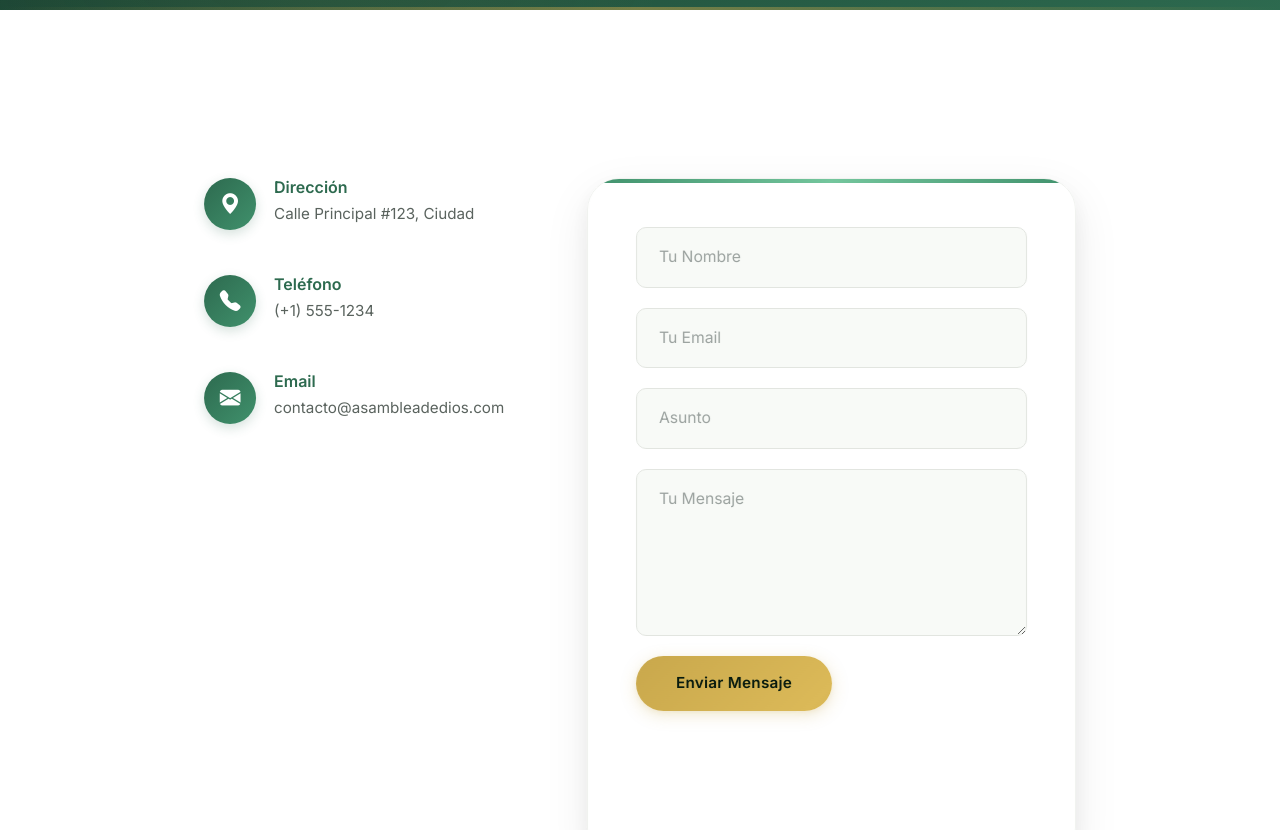
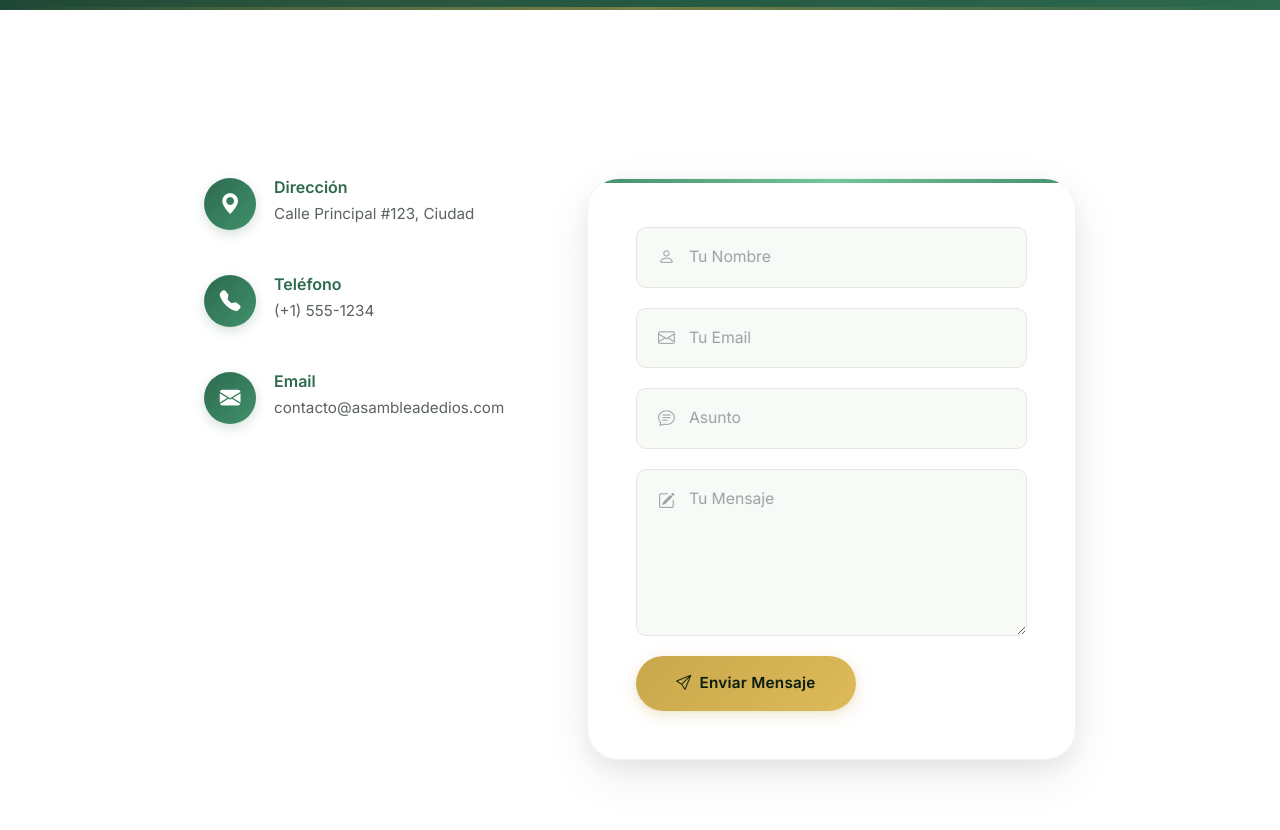
Before and after one commit to gerargram2006/Pagina-Iglesia, a React (Vite) app: page /contacto in a window 1280 px wide. Shown: the part 400-1230 px from the top of the page. Built offline with nearby package versions, Linux system fonts and the light colour scheme.

Commit message:
Conectar formulario de contacto con la API del backend

```diff
--- a/src/components/ContactSection.jsx
+++ b/src/components/ContactSection.jsx
@@ -1,96 +1,101 @@
-/**
- * Componente ContactSection - Sección de contacto.
- *
- * Muestra información de contacto de la iglesia y un formulario para
- * enviar mensajes. Se usa en Home (sección) y en /contacto (página completa).
- *
- * Props:
- *   @param {string} title    - Título de la sección (null para ocultar)
- *   @param {string} subtitle - Subtítulo descriptivo (null para ocultar)
- *   @param {string} id       - ID HTML para enlaces internos
- *
- * Estructura (2 columnas en desktop):
- *   - Izquierda: Datos de contacto (dirección, teléfono, email) con iconos.
- *   - Derecha: Formulario con campos nombre, email, asunto y mensaje.
- *
- * El formulario muestra un mensaje de confirmación temporal (3 segundos)
- * al enviar, usando la clase CSS ".show" para la animación de entrada/salida.
- *
- * Nota: El formulario actualmente solo muestra feedback visual.
- *       Para un sitio en producción, conectar con un servicio de email
- *       (EmailJS, Formspree, backend propio, etc.).
- */
-export default function ContactSection({ title = "Contacto", subtitle = "Estamos para servirte, escríbenos", id = "contacto" }) { // Exporta ContactSection con valores por defecto para cada prop
-    /**
-     * Maneja el envío del formulario de contacto.
-     * Previene el comportamiento por defecto del navegador y muestra
-     * un mensaje de confirmación temporal con animación CSS.
-     *
-     * @param {Event} e - Evento de envío del formulario
-     */
-    const handleSubmit = (e) => { // Define la función que maneja el evento de envío del formulario
-        e.preventDefault(); // Previene que el navegador recargue la página al enviar el formulario
-        const feedback = e.target.querySelector('.form-feedback'); // Busca el elemento de feedback dentro del formulario enviado
-        if (feedback) { // Verifica que el elemento de feedback exista
-            feedback.classList.add('show'); // Añade la clase CSS "show" para mostrar el mensaje de confirmación con animación
-            setTimeout(() => { // Programa un temporizador para ocultar el mensaje después de un tiempo
-                feedback.classList.remove('show'); // Remueve la clase "show" para ocultar el mensaje con animación de salida
-            }, 3000); // Espera 3000 milisegundos (3 segundos) antes de ocultar
-        } // Fin del if
-    }; // Fin de handleSubmit
+import { useState } from 'react';
+import { api } from '../api';
 
-    return ( // Retorna el JSX de la sección de contacto
-        <section id={id} className="section"> {/* Sección semántica con ID dinámico y clase de estilo estándar */}
-            <div className="container"> {/* Contenedor Bootstrap para centrar y limitar el ancho */}
-                {title && <h2 className="section-title" data-animate="fade-in-down">{title}</h2>} {/* Título condicional con animación fade-in-down */}
-                {subtitle && <p className="section-subtitle" data-animate="fade-in-up">{subtitle}</p>} {/* Subtítulo condicional con animación fade-in-up */}
-                <div className="row g-5 contact-wrapper"> {/* Fila de Bootstrap con gutter grande para separar columnas */}
-                    {/* Columna izquierda: Datos de contacto */}
-                    <div className="col-12 col-md-5"> {/* Columna de datos de contacto: completa en móvil, 5/12 en md */}
-                        <div className="contact-info"> {/* Contenedor para los ítems de información de contacto */}
-                            {/* Dirección */}
-                            <div className="contact-item" data-animate="fade-in-left"> {/* Ítem de contacto con animación de entrada desde la izquierda */}
-                                <span className="contact-icon"><i className="bi bi-geo-alt-fill" aria-hidden="true"></i></span> {/* Icono de ubicación de Bootstrap Icons */}
-                                <div> {/* Contenedor del texto del ítem */}
-                                    <h4>Dirección</h4> {/* Título del dato: Dirección */}
-                                    <p>Calle Principal #123, Ciudad</p> {/* Texto con la dirección de la iglesia */}
-                                </div> {/* Cierra el contenedor del texto */}
-                            </div> {/* Cierra el ítem de dirección */}
-                            {/* Teléfono */}
-                            <div className="contact-item" data-animate="fade-in-left"> {/* Ítem de contacto con animación fade-in-left */}
-                                <span className="contact-icon"><i className="bi bi-telephone-fill" aria-hidden="true"></i></span> {/* Icono de teléfono de Bootstrap Icons */}
-                                <div> {/* Contenedor del texto del ítem */}
-                                    <h4>Teléfono</h4> {/* Título del dato: Teléfono */}
-                                    <p>(+1) 555-1234</p> {/* Texto con el número de teléfono */}
-                                </div> {/* Cierra el contenedor del texto */}
-                            </div> {/* Cierra el ítem de teléfono */}
-                            {/* Email */}
-                            <div className="contact-item" data-animate="fade-in-left"> {/* Ítem de contacto con animación fade-in-left */}
-                                <span className="contact-icon"><i className="bi bi-envelope-fill" aria-hidden="true"></i></span> {/* Icono de correo de Bootstrap Icons */}
-                                <div> {/* Contenedor del texto del ítem */}
-                                    <h4>Email</h4> {/* Título del dato: Email */}
-                                    <p>contacto@asambleadedios.com</p> {/* Texto con la dirección de correo */}
-                                </div> {/* Cierra el contenedor del texto */}
-                            </div> {/* Cierra el ítem de email */}
-                        </div> {/* Cierra el contenedor de información de contacto */}
-                    </div> {/* Cierra la columna izquierda */}
+export default function ContactSection({ title = "Contacto", subtitle = "Estamos para servirte, escríbenos", id = "contacto" }) {
+    const [formData, setFormData] = useState({ nombre: '', email: '', asunto: '', mensaje: '' });
+    const [sending, setSending] = useState(false);
+    const [feedback, setFeedback] = useState({ show: false, error: false, text: '' });
 
-                    {/* Columna derecha: Formulario */}
-                    <div className="col-12 col-md-7"> {/* Columna del formulario: completa en móvil, 7/12 en md */}
-                        <form className="contact-form" data-animate="fade-in-right" id="contactForm" onSubmit={handleSubmit}> {/* Formulario con animación fade-in-right y handler de envío */}
-                            <input type="text" name="nombre" placeholder="Tu Nombre" aria-label="Tu nombre" required /> {/* Campo de texto para el nombre, obligatorio */}
-                            <input type="email" name="email" placeholder="Tu Email" aria-label="Tu email" required /> {/* Campo de email con validación nativa, obligatorio */}
-                            <input type="text" name="asunto" placeholder="Asunto" aria-label="Asunto" /> {/* Campo de texto para el asunto, opcional */}
-                            <textarea name="mensaje" placeholder="Tu Mensaje" rows="5" aria-label="Tu mensaje" required></textarea> {/* Área de texto para el mensaje, 5 filas, obligatoria */}
-                            <button type="submit" className="btn btn-primary">Enviar Mensaje</button> {/* Botón de envío del formulario con estilo primario */}
-                            {/* Mensaje de confirmación (oculto por defecto, se muestra con clase .show) */}
-                            <div className="form-feedback"> {/* Contenedor del mensaje de feedback, oculto por defecto */}
-                                <p>Mensaje enviado correctamente. ¡Gracias!</p> {/* Texto de confirmación exitosa */}
-                            </div> {/* Cierra el contenedor de feedback */}
-                        </form> {/* Cierra el elemento form */}
-                    </div> {/* Cierra la columna del formulario */}
-                </div> {/* Cierra la fila de dos columnas */}
-            </div> {/* Cierra el contenedor principal */}
-        </section> // Fin del elemento section
-    ); // Fin del return
-} // Fin del componente ContactSection
+    const handleChange = (e) => {
+        setFormData({ ...formData, [e.target.name]: e.target.value });
+    };
+
+    const handleSubmit = async (e) => {
+        e.preventDefault();
+        setSending(true);
+        setFeedback({ show: false, error: false, text: '' });
+
+        try {
+            await api.mensajes.create(formData);
+            setFeedback({ show: true, error: false, text: '¡Mensaje enviado correctamente! Gracias por escribirnos.' });
+            setFormData({ nombre: '', email: '', asunto: '', mensaje: '' });
+        } catch {
+            setFeedback({ show: true, error: true, text: 'Error al enviar el mensaje. Inténtalo de nuevo.' });
+        } finally {
+            setSending(false);
+            setTimeout(() => setFeedback(f => ({ ...f, show: false })), 5000);
+        }
+    };
+
+    return (
+        <section id={id} className="section">
+            <div className="container">
+                {title && <h2 className="section-title" data-animate="fade-in-down">{title}</h2>}
+                {subtitle && <p className="section-subtitle" data-animate="fade-in-up">{subtitle}</p>}
+                <div className="row g-5 contact-wrapper">
+                    <div className="col-12 col-md-5">
+                        <div className="contact-info">
+                            <div className="contact-item" data-animate="fade-in-left">
+                                <span className="contact-icon"><i className="bi bi-geo-alt-fill" aria-hidden="true"></i></span>
+                                <div>
+                                    <h4>Dirección</h4>
+                                    <p>Calle Principal #123, Ciudad</p>
+                                </div>
+                            </div>
+                            <div className="contact-item" data-animate="fade-in-left">
+                                <span className="contact-icon"><i className="bi bi-telephone-fill" aria-hidden="true"></i></span>
+                                <div>
+                                    <h4>Teléfono</h4>
+                                    <p>(+1) 555-1234</p>
+                                </div>
+                            </div>
+                            <div className="contact-item" data-animate="fade-in-left">
+                                <span className="contact-icon"><i className="bi bi-envelope-fill" aria-hidden="true"></i></span>
+                                <div>
+                                    <h4>Email</h4>
+                                    <p>contacto@asambleadedios.com</p>
+                                </div>
+                            </div>
+                        </div>
+                    </div>
+
+                    <div className="col-12 col-md-7">
+                        <form className="contact-form" data-animate="fade-in-right" onSubmit={handleSubmit}>
+                            <div className="contact-field-wrapper">
+                                <i className="bi bi-person"></i>
+                                <input type="text" name="nombre" placeholder="Tu Nombre" aria-label="Tu nombre" required value={formData.nombre} onChange={handleChange} />
+                            </div>
+                            <div className="contact-field-wrapper">
+                                <i className="bi bi-envelope"></i>
+                                <input type="email" name="email" placeholder="Tu Email" aria-label="Tu email" required value={formData.email} onChange={handleChange} />
+                            </div>
+                            <div className="contact-field-wrapper">
+                                <i className="bi bi-chat-text"></i>
+                                <input type="text" name="asunto" placeholder="Asunto" aria-label="Asunto" value={formData.asunto} onChange={handleChange} />
+                            </div>
+                            <div className="contact-field-wrapper contact-field-textarea">
+                                <i className="bi bi-pencil-square"></i>
+                                <textarea name="mensaje" placeholder="Tu Mensaje" rows="5" aria-label="Tu mensaje" required value={formData.mensaje} onChange={handleChange}></textarea>
+                            </div>
+                            <button type="submit" className="btn btn-primary" disabled={sending}>
+                                {sending ? (
+                                    <><span className="login-spinner"></span> Enviando...</>
+                                ) : (
+                                    <><i className="bi bi-send"></i> Enviar Mensaje</>
+                                )}
+                            </button>
+                            {feedback.show && (
+                                <div className={`form-feedback show ${feedback.error ? 'form-feedback--error' : ''}`}>
+                                    <p>
+                                        <i className={`bi ${feedback.error ? 'bi-exclamation-circle' : 'bi-check-circle'}`}></i>
+                                        {feedback.text}
+                                    </p>
+                                </div>
+                            )}
+                        </form>
+                    </div>
+                </div>
+            </div>
+        </section>
+    );
+}
```
Also changed, not shown: src/api/index.js (+4 -29 lines).
